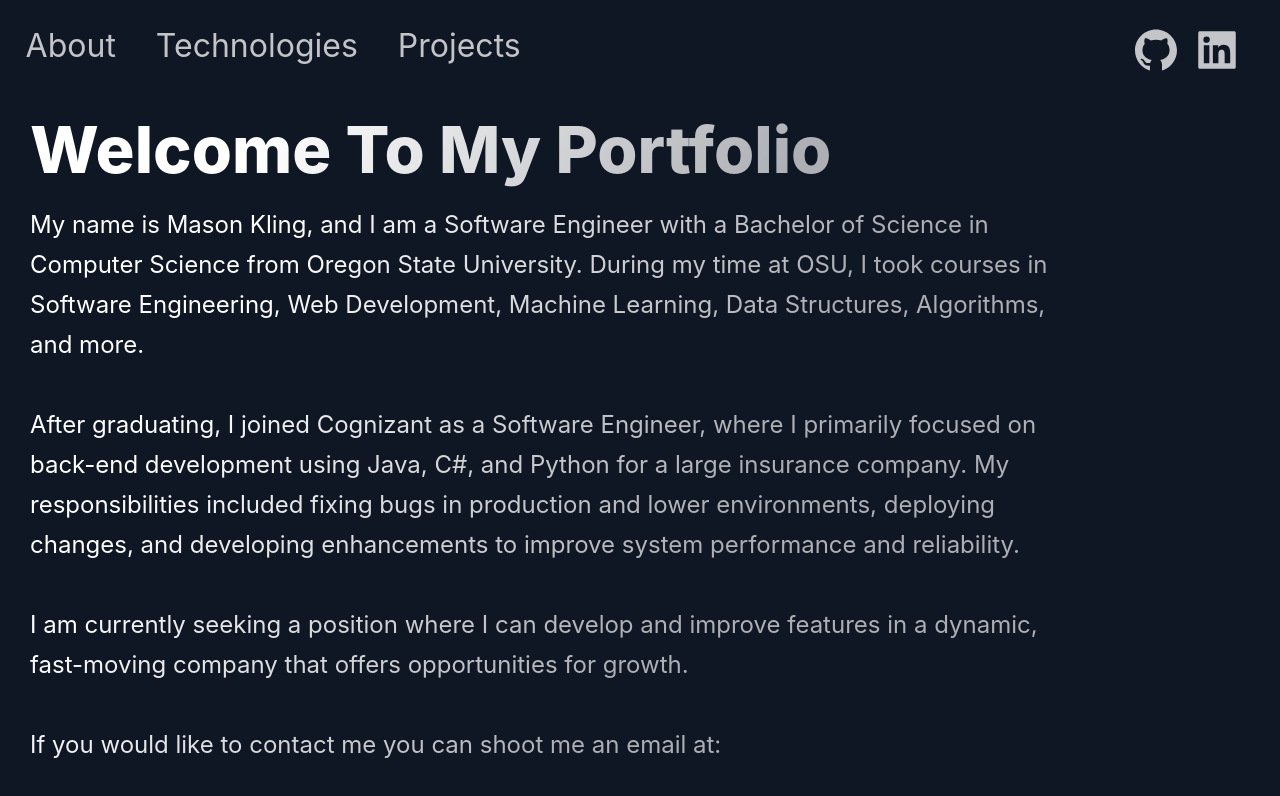
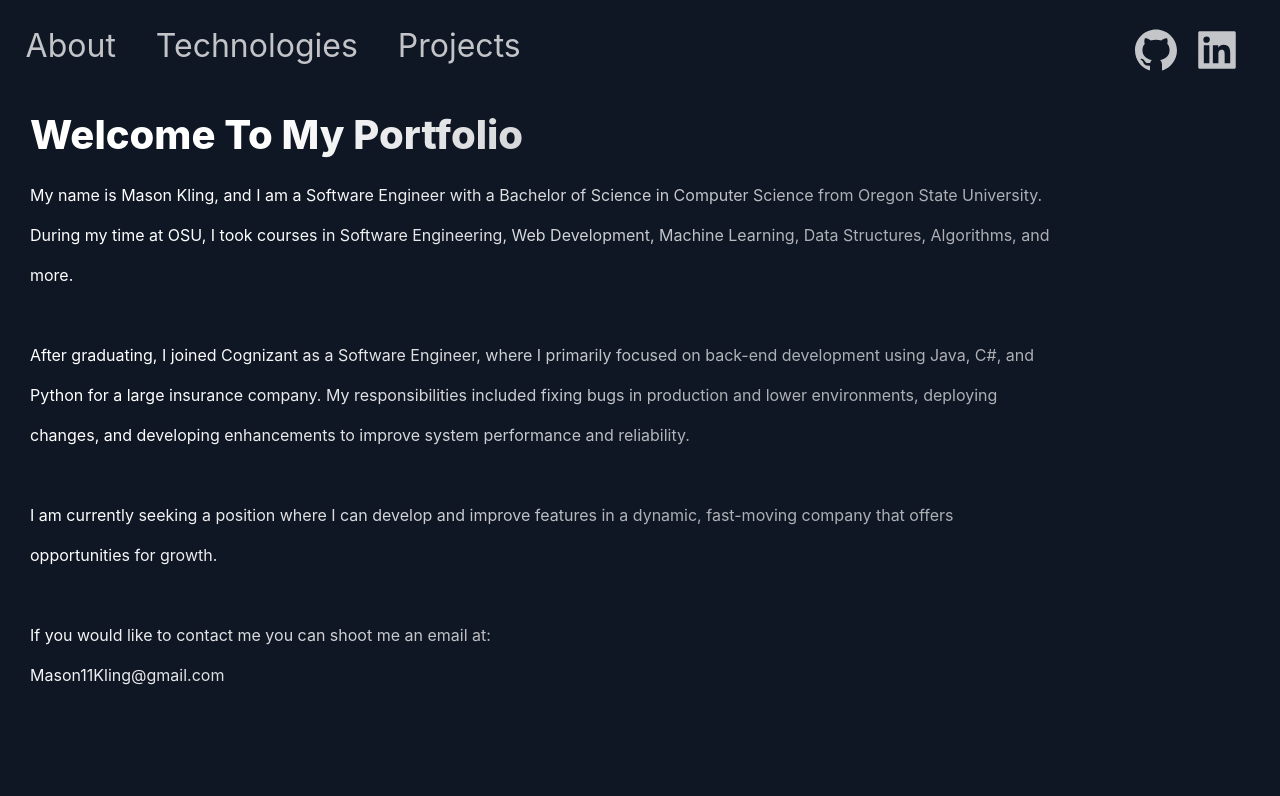
Before and after one commit to MasonKling21/MasonKling21.github.io, a React (Create React App) app: page /#/ in a window 1280 px wide. Shown: the top 796 px of the page. Built offline with nearby package versions, Linux system fonts and the light colour scheme; the HTML template or start-up script is replaced by a standard one.

Commit message:
Fixed font size

```diff
--- a/src/components/About.jsx
+++ b/src/components/About.jsx
@@ -40,7 +40,7 @@ const AboutDiv = styled.div`
 
 const HeaderDiv = styled.div`
     font-weight: 800;
-    font-size: 65px;
+    font-size: 40px;
     background: linear-gradient(121.57deg, #FFFFFF 18.77%, rgba(255, 255, 255, 0.66) 60.15%);
     -webkit-background-clip: text;
     -webkit-text-fill-color: transparent;
@@ -54,7 +54,7 @@ const HeaderDiv = styled.div`
 
 const BodyDiv = styled.div`
     max-width: 80%;
-    font-size: 24px;
+    font-size: 16px;
     line-height: 40px;
     font-weight: 400;
     padding-bottom: 3.6rem;
```
